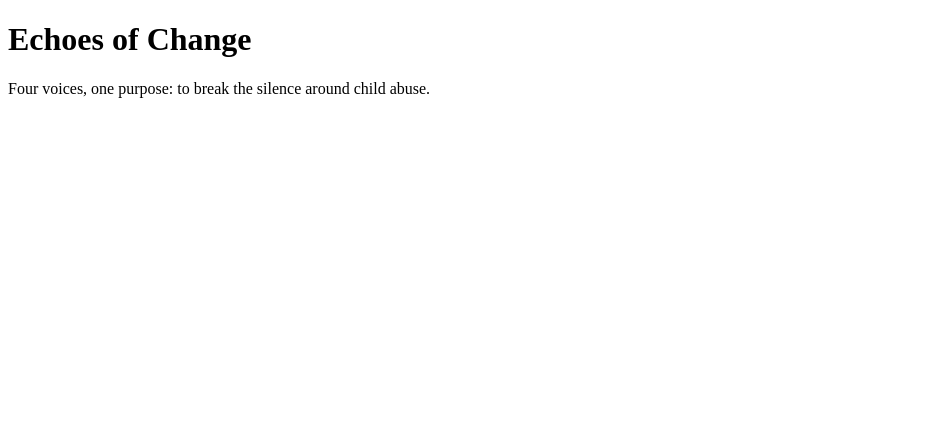
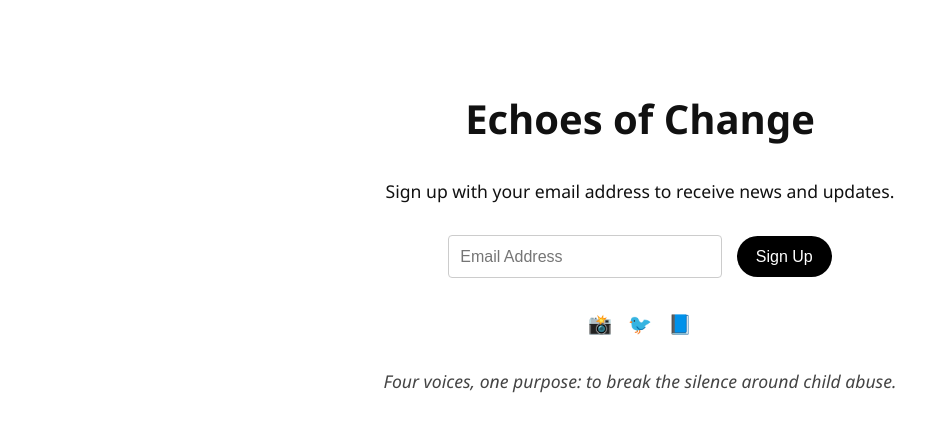
Before and after one commit to NotMariah17/echoes-of-change, a plain HTML site: page index.html in a window 1280 px wide. Shown: the whole page, without its empty margins (0-950 px from the left). Drawn offline with Linux system fonts and the light colour scheme.

Commit message:
Update index.html

```diff
--- a/index.html
+++ b/index.html
@@ -4,9 +4,84 @@
   <meta charset="UTF-8" />
   <meta name="viewport" content="width=device-width, initial-scale=1.0"/>
   <title>Echoes of Change</title>
+  <style>
+    body {
+      margin: 0;
+      font-family: 'Segoe UI', sans-serif;
+      background: #fff;
+      color: #111;
+      display: flex;
+      flex-direction: column;
+      align-items: center;
+      text-align: center;
+      padding: 4rem 1rem;
+    }
+
+    h1 {
+      font-size: 2.5rem;
+      margin-bottom: 1rem;
+    }
+
+    p {
+      font-size: 1.1rem;
+      max-width: 600px;
+      margin-bottom: 2rem;
+    }
+
+    input[type="email"] {
+      padding: 0.7rem;
+      font-size: 1rem;
+      border: 1px solid #ccc;
+      border-radius: 4px;
+      width: 250px;
+      margin-right: 10px;
+    }
+
+    button {
+      padding: 0.7rem 1.2rem;
+      background-color: black;
+      color: white;
+      border: none;
+      border-radius: 30px;
+      font-size: 1rem;
+      cursor: pointer;
+    }
+
+    .socials {
+      margin-top: 2rem;
+      display: flex;
+      gap: 1rem;
+      justify-content: center;
+    }
+
+    .socials a {
+      color: #111;
+      font-size: 1.2rem;
+      text-decoration: none;
+    }
+
+    .tagline {
+      font-style: italic;
+      color: #444;
+      margin-top: 2rem;
+    }
+  </style>
 </head>
 <body>
   <h1>Echoes of Change</h1>
-  <p>Four voices, one purpose: to break the silence around child abuse.</p>
+  <p>Sign up with your email address to receive news and updates.</p>
+
+  <form>
+    <input type="email" placeholder="Email Address" required />
+    <button type="submit">Sign Up</button>
+  </form>
+
+  <div class="socials">
+    <a href="#" title="Instagram">📸</a>
+    <a href="#" title="Twitter">🐦</a>
+    <a href="#" title="Facebook">📘</a>
+  </div>
+
+  <p class="tagline">Four voices, one purpose: to break the silence around child abuse.</p>
 </body>
 </html>
```
